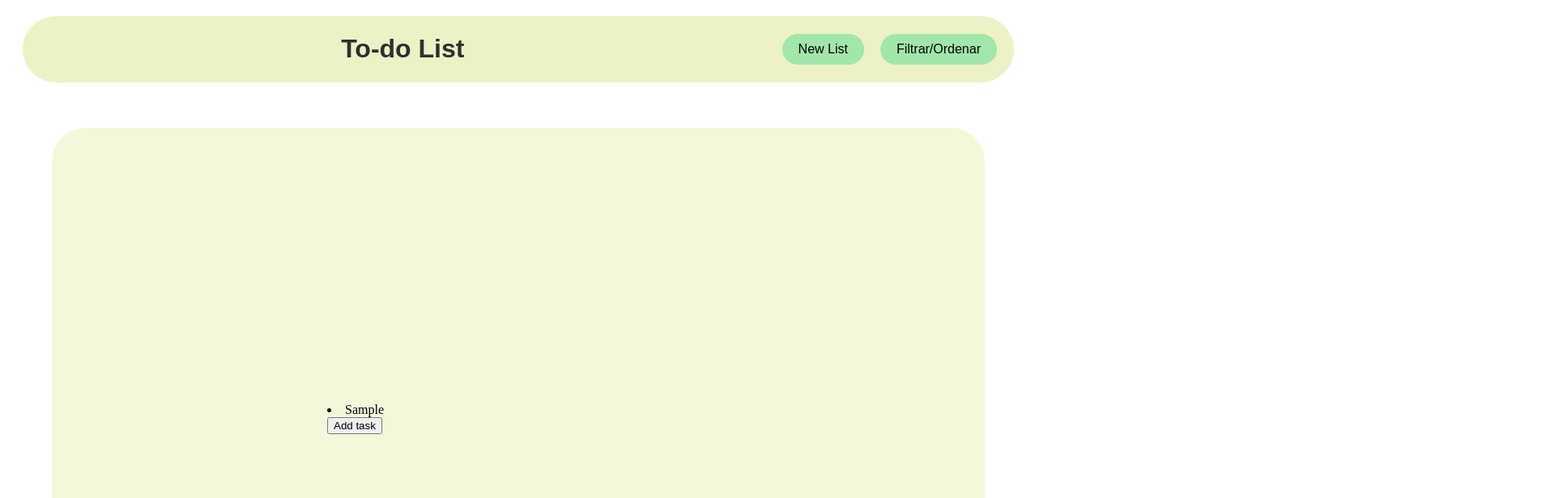
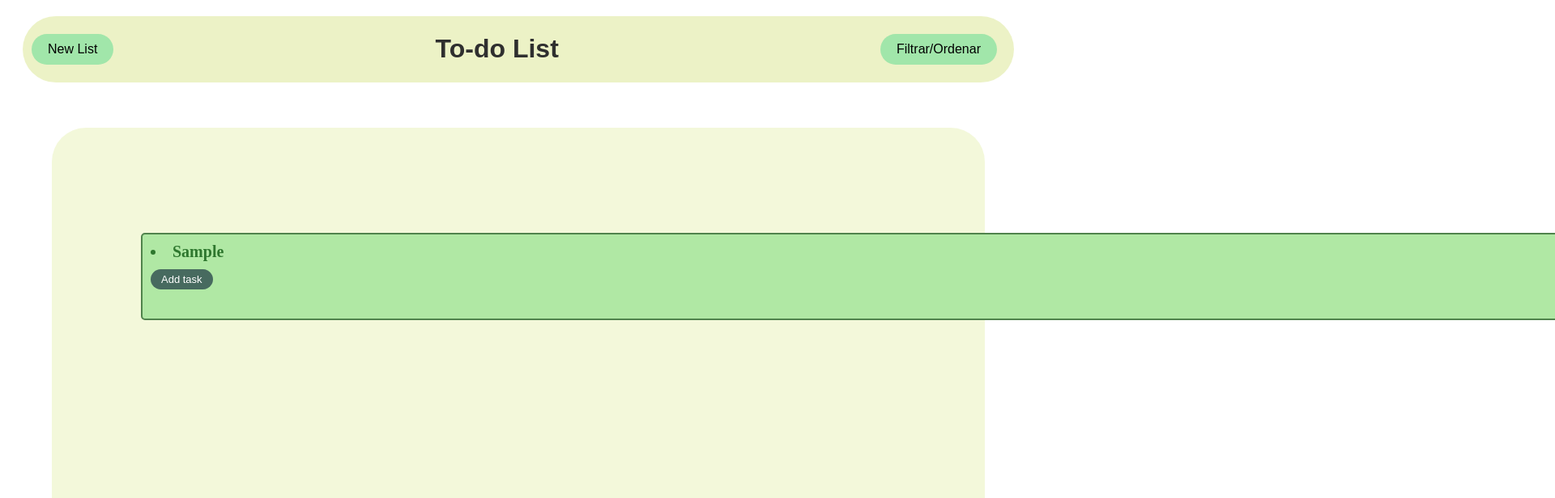
Before and after one commit to PabloTercerosCC/dsv-project, a SvelteKit app: page / in a window 1280 px wide. Both pictures are taken after typing "Sample" into the empty fields and a click on the button "Add List". Shown: the top 616 px of the page at 81% size, 1920 px wide, since content can reach past the window. Built offline with nearby package versions, Linux system fonts and the light colour scheme.

Commit message:
added css for task and list in todo list

```diff
--- a/src/routes/HeadToDoList.svelte
+++ b/src/routes/HeadToDoList.svelte
@@ -37,7 +37,8 @@
         font-size: 16px;
         border: none;
         border-radius: 59px;
-    margin-right: 20px;
+        margin-left: 10px;
+        order: -1;
     }
 
     .title-ToDoList {
@@ -48,7 +49,4 @@
         color: rgb(47, 47, 47);
         flex-grow: 1;
     }
-
-
-
 </style>
--- a/src/routes/List.svelte
+++ b/src/routes/List.svelte
@@ -13,10 +13,48 @@
 
 <div class="task">
   <li class="title-Task">{name}</li>
-    <button class="button-addTask" type="button" on:click={addNewTask}>Add task</button>
+  <button class="button-AddTask" type="button" on:click={addNewTask}>Add task</button>
   <ul class="ul-listTasks"></ul>
 </div>
 
 <style>
+.task {
+  position: relative;
+  top: -210px;
+  left: -230px;
+  background-color: rgb(176, 232, 164);
+  padding: 10px;
+  border: 2.8px solid rgb(80, 131, 76);
+  border-radius: 5px;
+  width: 550%;
+  margin-bottom: 20px;
+}
 
+.title-Task {
+  font-size: 20px;
+  font-weight: bold;
+  color: rgb(46, 119, 46);
+  margin-right: 10px;
+  white-space: nowrap;
+}
+
+.button-AddTask {
+  background-color: rgb(71, 106, 95);
+  border: none;
+  color: white;
+  border-radius: 54px;
+  white-space: nowrap;
+  padding: 5px 13px;
+  text-align: center;
+  display: inline-block;
+  font-size: 13px;
+  margin-top: 10px;
+  margin-bottom: 10px;
+}
+
+.ul-listTasks {
+  list-style: none;
+  padding-left: 0;
+  white-space: nowrap;
+}
 </style>
--- a/src/routes/Lists.svelte
+++ b/src/routes/Lists.svelte
@@ -75,4 +75,10 @@
   border-radius: 59px;
   margin-top:-20px;
 }
+
+.tasklist {
+  position: relative;
+  left: 0;
+  top: 0;
+}
 </style>
--- a/src/routes/NewTask.svelte
+++ b/src/routes/NewTask.svelte
@@ -3,9 +3,25 @@
 </script>
 
 <div>
-    <input type="checkbox" name="task">
-    <label for="task">{inputValue}</label>
+    <input class="checkbox-task" type="checkbox" name="task">
+    <label class="label-task" for="task">{inputValue}</label>
 </div>
 
+
 <style>
+    .checkbox-task {
+        opacity: 0.5;
+        transform: scale(1.2);
+        margin-bottom: 10px
+    }
+
+    .checkbox-task:checked + .label-task {
+    color: var(--ds-text-subtle,#397b59);
+    text-decoration: line-through;;
+    }
+
+    .label-task{
+        color: rgb(25, 63, 23);
+        margin-bottom: 20px
+    }
 </style>
--- a/src/routes/Task.svelte
+++ b/src/routes/Task.svelte
@@ -19,7 +19,6 @@
     const inputNameTask1 = event.target.parentNode.querySelector('.button-add');
     inputNameTask1?.setAttribute('hidden', true);
   }
-
 </script>
 
 <li class="li-newtask">
@@ -29,4 +28,19 @@
 </li>
 
 <style>
+  .input-nameTask {
+    background-color: transparent;
+    margin-left: 40px;
+    margin-bottom: 10px
+  }
+
+  .button-add {
+    background-color: rgb(58, 58, 58);
+    color: white;
+    border: none;
+    padding: 4px;
+    border-radius: 10px;
+    cursor: pointer;
+  }
+
 </style>
```
Lines whose indentation alone changed are shown as unchanged.
